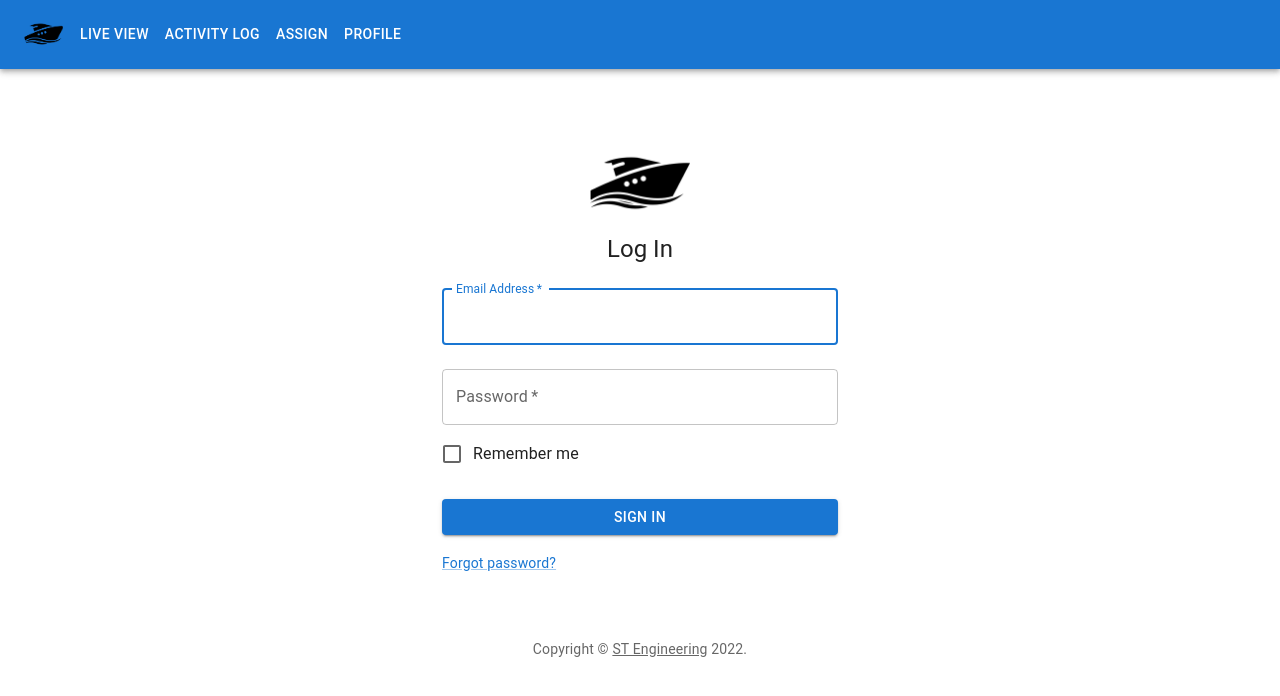
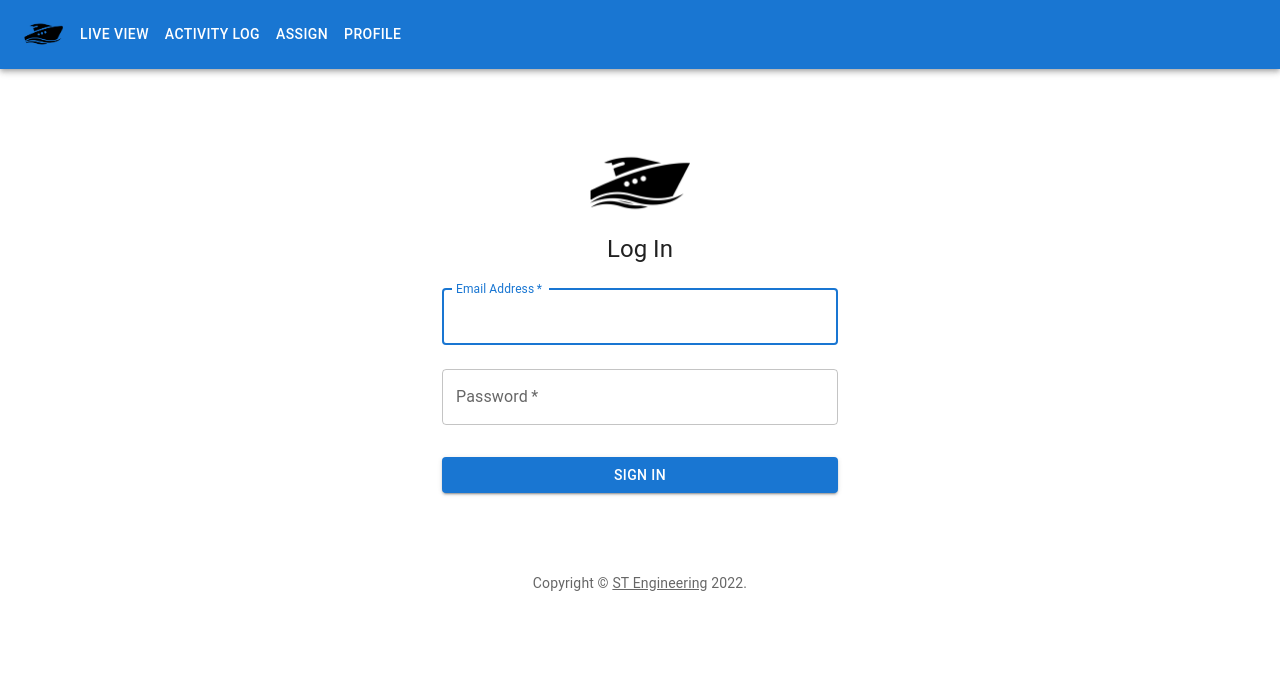
Before and after one commit to st-eng-sutd-capstone-2022/capstone_frontend, a React (Create React App) app: page /login in a window 1280 px wide. Shown: the top 696 px of the page. Built offline with nearby package versions, Linux system fonts and the light colour scheme.

Commit message:
login page ui refactor

```diff
--- a/src/screens/auth/Login.js
+++ b/src/screens/auth/Login.js
@@ -93,10 +93,7 @@
               id="password"
               autoComplete="current-password"
             />
-            <FormControlLabel
-              control={<Checkbox value="remember" color="primary" />}
-              label="Remember me"
-            />
+
             <Button
               type="submit"
               fullWidth
@@ -105,14 +102,14 @@
             >
               Sign In
             </Button>
-            <Grid container>
+            {/* <Grid container>
               <Grid item xs>
                 <Link href="#" variant="body2">
                   Forgot password?
                 </Link>
               </Grid>
 
-            </Grid>
+            </Grid> */}
           </Box>
         </Box>
         <Copyright sx={{ mt: 8, mb: 4 }} />
```
